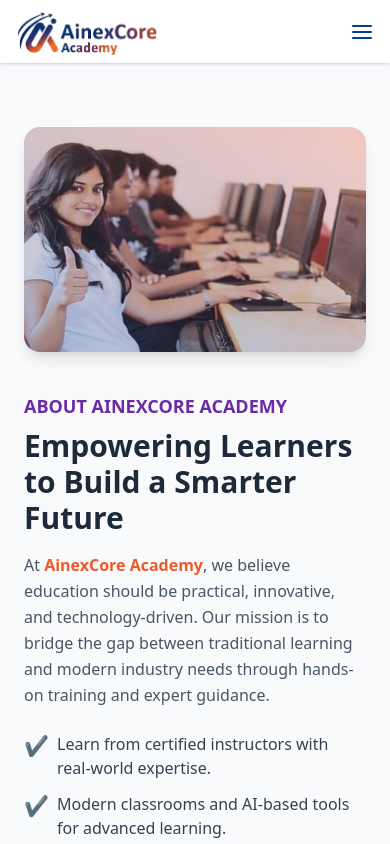
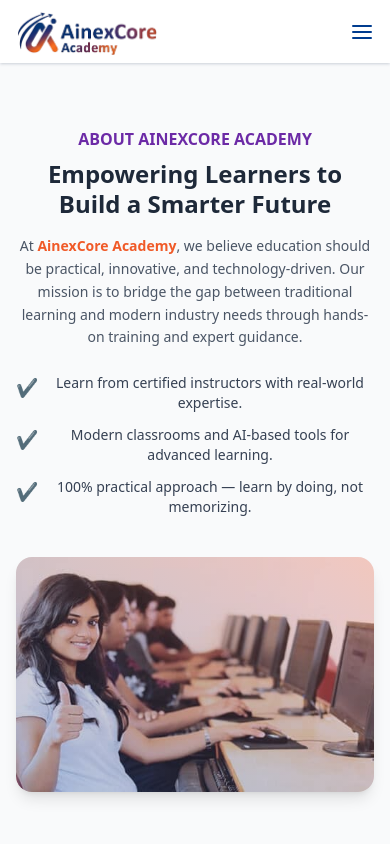
Before and after one commit to Nabisabsanadi/ainexcore_frontend, a React (Vite) app: page /about in a window 390 px wide. Shown: the top 844 px of the page. Built offline with nearby package versions, Linux system fonts and the light colour scheme.

Commit message:
Refactor About component layout and styles

```diff
--- a/src/components/About.jsx
+++ b/src/components/About.jsx
@@ -4,48 +4,51 @@ import brand from "../images/about.jpg";
 const About = () => {
   return (
     <section className="py-16 bg-gray-50">
-      <div className="max-w-6xl mx-auto px-6 grid md:grid-cols-2 items-center gap-10">
+      <div className="max-w-6xl mx-auto px-4 sm:px-6 lg:px-8 grid grid-cols-1 md:grid-cols-2 items-center gap-10">
         {/* Left side - Image */}
-        <div className="relative group">
+        <div className="relative group order-1 md:order-none">
           <img
             src={brand}
             alt="About AinexCore Academy"
-            className="rounded-2xl shadow-lg transform transition-transform duration-500 group-hover:scale-105"
+            className="rounded-2xl shadow-lg w-full object-cover transition-transform duration-500 transform group-hover:scale-105"
           />
           <div className="absolute inset-0 bg-gradient-to-tr from-[#003C8F]/30 to-[#F05A28]/30 rounded-2xl"></div>
         </div>
 
         {/* Right side - Content */}
-        <div>
-          <p className="text-[#6C2AA6] font-semibold text-lg mb-2">
+        <div className="text-center md:text-left">
+          <p className="text-[#6C2AA6] font-semibold text-base sm:text-lg mb-2">
             ABOUT AINEXCORE ACADEMY
           </p>
-          <h2 className="text-3xl md:text-4xl font-bold text-gray-800 mb-4">
+          <h2 className="text-2xl sm:text-3xl md:text-4xl font-bold text-gray-800 mb-4 leading-tight">
             Empowering Learners to Build a Smarter Future
           </h2>
-          <p className="text-gray-600 leading-relaxed mb-6">
-            At <span className="text-[#F05A28] font-semibold">AinexCore Academy</span>,
-            we believe education should be practical, innovative, and
+          <p className="text-gray-600 leading-relaxed mb-6 text-sm sm:text-base">
+            At{" "}
+            <span className="text-[#F05A28] font-semibold">
+              AinexCore Academy
+            </span>
+            , we believe education should be practical, innovative, and
             technology-driven. Our mission is to bridge the gap between
             traditional learning and modern industry needs through hands-on
             training and expert guidance.
           </p>
           <ul className="space-y-3">
-            <li className="flex items-start gap-2">
-              <span className="text-[#F05A28] text-xl">✔</span>
-              <p className="text-gray-700">
+            <li className="flex items-start justify-center md:justify-start gap-2">
+              <span className="text-[#F05A28] text-lg sm:text-xl">✔</span>
+              <p className="text-gray-700 text-sm sm:text-base">
                 Learn from certified instructors with real-world expertise.
               </p>
             </li>
-            <li className="flex items-start gap-2">
-              <span className="text-[#6C2AA6] text-xl">✔</span>
-              <p className="text-gray-700">
+            <li className="flex items-start justify-center md:justify-start gap-2">
+              <span className="text-[#6C2AA6] text-lg sm:text-xl">✔</span>
+              <p className="text-gray-700 text-sm sm:text-base">
                 Modern classrooms and AI-based tools for advanced learning.
               </p>
             </li>
-            <li className="flex items-start gap-2">
-              <span className="text-[#003C8F] text-xl">✔</span>
-              <p className="text-gray-700">
+            <li className="flex items-start justify-center md:justify-start gap-2">
+              <span className="text-[#003C8F] text-lg sm:text-xl">✔</span>
+              <p className="text-gray-700 text-sm sm:text-base">
                 100% practical approach — learn by doing, not memorizing.
               </p>
             </li>
```
